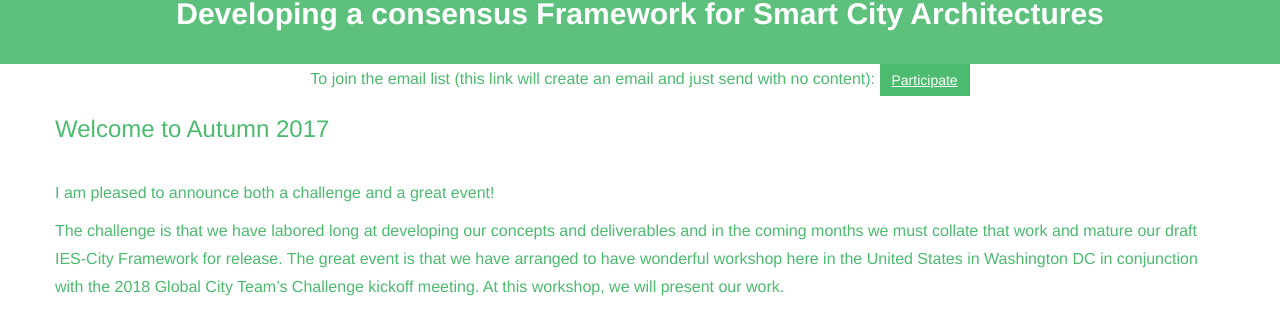
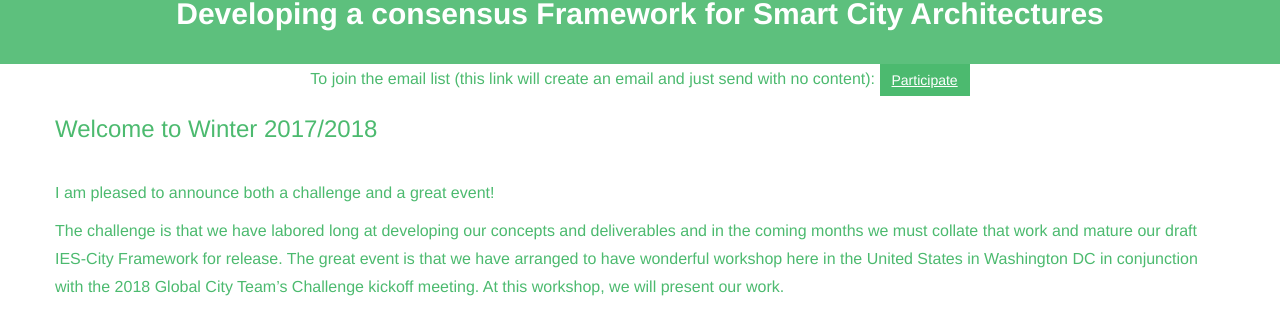
Before and after one commit to usnistgov/smartcitiesarchitecture, a Jekyll site: the page built from index.html, in a window 1280 px wide and 900 px high, scrolled down 588 px. Shown: the part 145-454 px from the top of the window. Built offline with Jekyll 4.4.1, drawn with Linux system fonts in a browser that asks for light colours; nearby versions of some CDN libraries.

Commit message:
change to winter

```diff
--- a/index.html
+++ b/index.html
@@ -22,7 +22,7 @@ title: Home
 		<div class="section-content">
 			<!-- NEWS Banner insert -->
 			<h3 style="text-align:left">
-			Welcome to Autumn 2017<br/><br/>
+			Welcome to Winter 2017/2018<br/><br/>
 			</h3>
 
 			<p style="text-align:left">I am pleased to announce both a challenge and a great event!</p>
```
